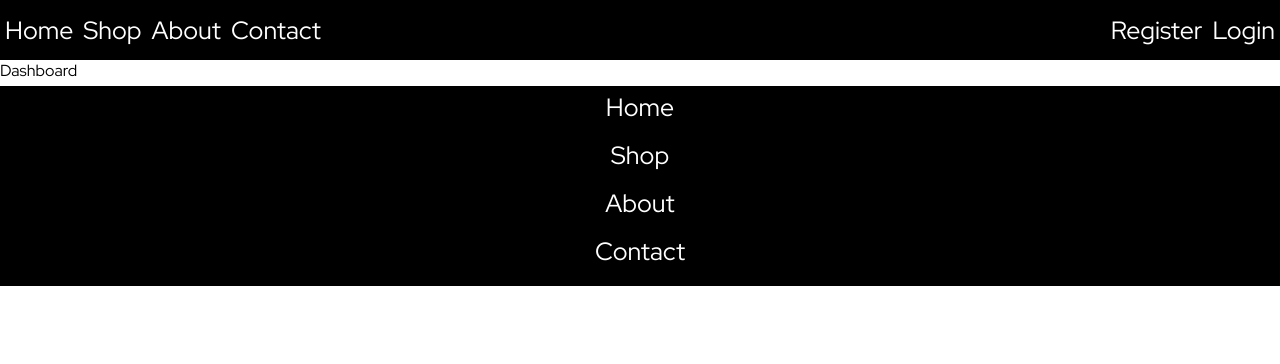
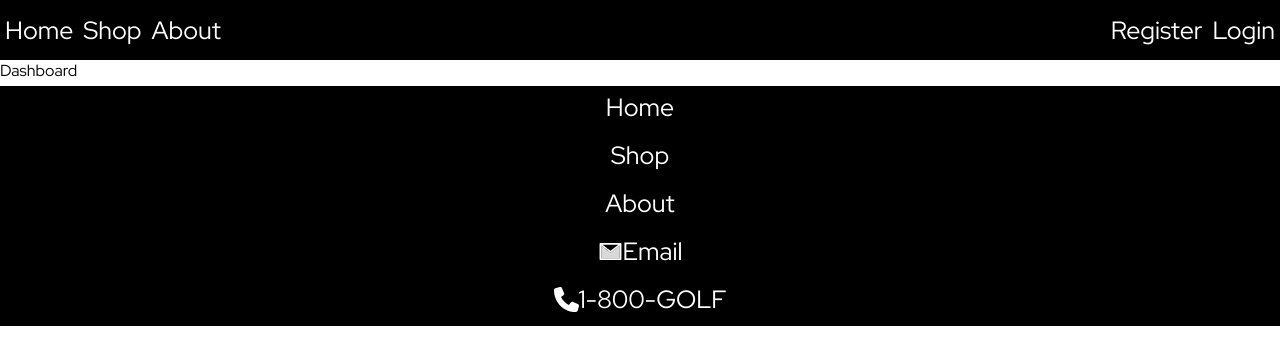
Before and after one commit to danny8823/E-commerce, a React (Create React App) app in the folder frontend/: page /dashboard in a window 1280 px wide. Shown: the top 364 px of the page. Built offline with nearby package versions, Linux system fonts and the light colour scheme; the HTML template or start-up script is replaced by a standard one.

Commit message:
Got rid of contact page and updated footer

```diff
--- a/frontend/package.json
+++ b/frontend/package.json
@@ -11,6 +11,7 @@
     "formik": "^2.4.6",
     "react": "^18.3.1",
     "react-dom": "^18.3.1",
+    "react-icons": "^5.3.0",
     "react-redux": "^9.1.2",
     "react-router-dom": "^6.26.1",
     "react-scripts": "5.0.1",
--- a/frontend/src/App.js
+++ b/frontend/src/App.js
@@ -7,7 +7,6 @@ import About from './components/About/About';
 import Login from './components/Users/Login';
 import Register from './components/Users/Register';
 import Dashboard from './components/Users/Dashboard';
-import Contact from './components/Contact/Contact';
 import Footer from './components/Footer/Footer';
 
 
@@ -19,7 +18,6 @@ function App() {
         <Route path = '/' element ={<Home/>}/>
         <Route path = '/shop' element = {<Shop/>}/>
         <Route path = '/about' element = {<About/>}/>
-        <Route path = '/contact' element = {<Contact/>}/>
         <Route path = '/login' element = {<Login/>}/>
         <Route path = '/register' element = {<Register/>}/>
         <Route path = '/dashboard' element = {<Dashboard/>}/>
--- a/frontend/src/components/Contact/Contact.jsx
+++ /dev/null
@@ -1,9 +0,0 @@
-import React from 'react'
-
-const Contact = () => {
-  return (
-    <div>Contact</div>
-  )
-}
-
-export default Contact
--- a/frontend/src/components/Footer/Footer.css
+++ b/frontend/src/components/Footer/Footer.css
@@ -1,6 +1,6 @@
 .footer-container {
     width: 100%;
-    height: 200px;
+    height: 240px;
     background-color: black;
     color: white;
     margin: 0 auto;
@@ -13,6 +13,7 @@
 .footer-links > a {
     display: flex;
     justify-content: center;
+    align-items: center;
     margin: 5px;
     padding: 5px;
 }
--- a/frontend/src/components/Footer/Footer.jsx
+++ b/frontend/src/components/Footer/Footer.jsx
@@ -1,6 +1,8 @@
 import React from 'react'
 import './Footer.css'
 import { Link } from 'react-router-dom'
+import { FaPhone } from "react-icons/fa6";
+import { AiTwotoneMail } from "react-icons/ai";
 
 const Footer = () => {
   return (
@@ -9,7 +11,8 @@ const Footer = () => {
             <Link to = '/'>Home</Link>
             <Link to = '/shop'>Shop</Link>
             <Link to = '/about'>About</Link>
-            <Link to = '/contact'>Contact</Link>
+            <Link><AiTwotoneMail className = 'contact-icons'/>   Email</Link>
+            <Link><FaPhone className = 'contact-icons'/>1-800-GOLF</Link>
         </div>
     </div>
   )
--- a/frontend/src/components/Navbar/PublicNavbar.jsx
+++ b/frontend/src/components/Navbar/PublicNavbar.jsx
@@ -9,7 +9,6 @@ const PublicNavbar = () => {
       <Link to = '/'>Home</Link>
       <Link to = '/shop'>Shop</Link>
       <Link to = '/about'>About</Link>
-      <Link to = '/contact'>Contact</Link>
     </div>
     <div>
       <Link to = '/register'>Register</Link>
```
Also changed, not shown: frontend/src/components/Contact/Contact.css (deleted), 1 other file (tests, documents, lock files or other folders).
